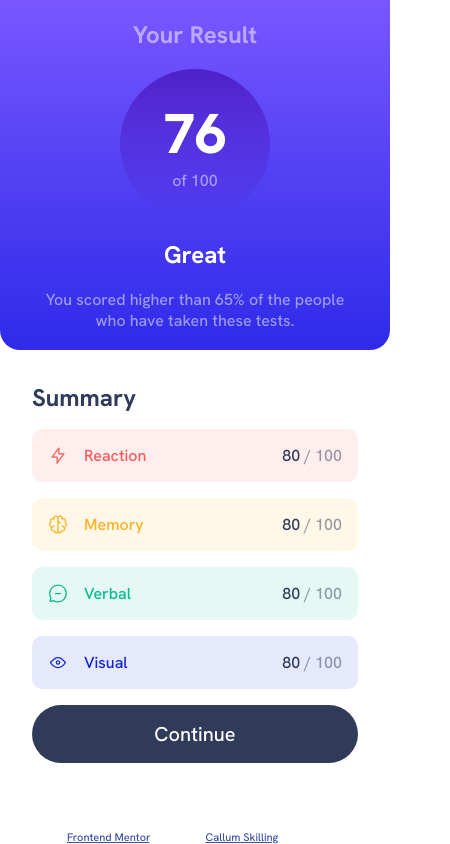
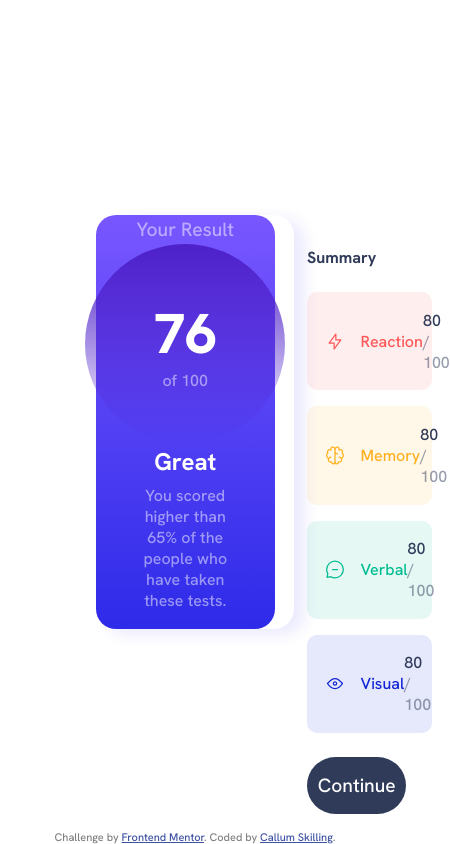
Before and after one commit to callumskilling/Results-Summary, a plain HTML site: page index.html in a window 390 px wide. Shown: the whole page, 450 px wide, since content can reach past the window. Drawn offline with Linux system fonts and the light colour scheme.

Commit message:
fine tuning mobile ver and began desktop ver

```diff
--- a/index.html
+++ b/index.html
@@ -13,11 +13,14 @@
   <main>
     <div class="result-section">
       <h2>Your Result</h2>
-        <div class="score-visual">
-          <p><span class="total-score">76</span><br>of 100</p>
-        </div>
-      <h3>Great</h3>
-      <p class="score-subtitle">You scored higher than 65% of the people who have taken these tests.</p>
+      <div class="score-visual">
+        <p><span class="total-score">76</span><br>of 100</p>
+      </div>
+      <div class="score-summary">
+        <h3>Great</h3>
+        <p class="score-subtitle">You scored higher than 65% of the people who have taken these tests.</p>
+      </div>
+
     </div>
     <div class="summary-section">
       <h2>Summary</h2>
--- a/style.css
+++ b/style.css
@@ -15,13 +15,23 @@
     background: linear-gradient(hsl(252, 100%, 67%), hsl(241, 81%, 54%));
     text-align: center;
     border-radius: 0 0 20px 20px;
-    height: 350px;
+    height: 22rem;
     padding-inline: 40px;
 }
 
-.result-section > h3 {
+.result-section > h2 {
+    font-size: 1.2rem;
+    font-weight: 500;
+}
+
+.score-summary {
+    padding-bottom: 1rem;
+}
+
+.score-summary > h3 {
     color: hsl(0, 0%, 100%);
     font-size: 1.5rem;
+    padding-bottom: 0.5rem;
 }
 
 .score-visual {
@@ -43,12 +53,17 @@
 .summary-section {
     display: flex;
     flex-direction: column;
-    justify-content: space-evenly;
+    justify-content: space-around;
     padding: 2rem;
 }
 
 .summary-section > h2 {
     color: hsl(224, 30%, 27%);
+    font-size: 1rem;
+}
+
+.categories {
+    padding-top: 0.5rem;
 }
 
 .category {
@@ -56,9 +71,10 @@
     align-items: center;
     justify-content: space-between;
     border-radius: 10px;
-    padding: 1rem;
+    padding: 1.1rem;
     margin-top: 1rem;
     margin-bottom: 1rem;
+    width: 90%;
 }
 
 .category-title {
@@ -92,19 +108,55 @@ button {
     background-color: hsl(224, 30%, 27%);
     border: none;
     border-radius: 40px;
+    margin-top: 0.5rem;
     padding-top: 1rem;
     padding-bottom: 1rem;
     color: white;
-    font-size: 1.25rem;
+    font-size: 1.2rem;
 }
 
 .attribution {
     font-size: 11px;
     position: absolute;
     bottom: 0;
+    margin: auto;
+    color: gray;
+    width: 100%;
+    text-align: center;
 
 }
 
 .attribution a {
     color: hsl(228, 45%, 44%);
 }
+
+@media only screen and (max-width: 1440px) {
+    body {
+        display: flex;
+        justify-content: center;
+        align-items: center;
+        height: 100vh;
+    }
+
+    main {
+        display: flex;
+        height: 49%;
+        width: 51%;
+        border-radius: 20px;
+        box-shadow: 10px 5px 15px hsla(241, 81%, 54%, 0.1);
+    }
+
+    .result-section {
+        width: 50%;
+        height: 100%;
+        border-radius: 20px;
+    }
+
+    .score-visual {
+        height: 200px;
+    }
+
+    .summary-section {
+        width: 50%;
+    }
+}
```
